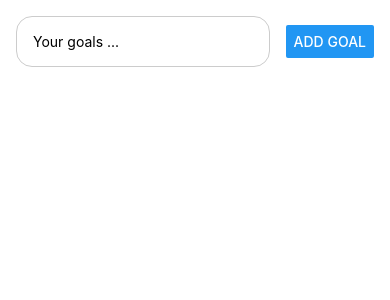
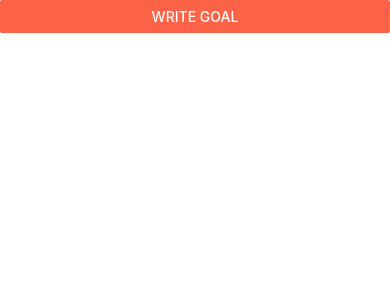
Before and after one commit to hadis-soleymani/TodoApp, a React Native app: screen / in a window 390 px wide. Shown: the top 300 px of the page. Built offline with nearby package versions, Linux system fonts and the light colour scheme.

Commit message:
add modal

```diff
--- a/App.tsx
+++ b/App.tsx
@@ -9,18 +9,20 @@
  */
 
 import React, { useState } from "react";
-import { SafeAreaView, StyleSheet, View, FlatList } from "react-native";
+import { SafeAreaView, StyleSheet, View, FlatList, Button } from "react-native";
 import GoalInput from "./components/GoalInput";
 import GoalItem from "./components/GoalItem";
 
 const App = () => {
   const [goals, setGoals] = useState<{ text: string; key: string }[]>([]);
+  const [modalVisibled, setModalVisibled]=useState(false);
 
   const addGoalHandler = (enteredGoalText: string) => {
     setGoals((currentGoals) => [
       ...currentGoals,
       { text: enteredGoalText, key: Math.random().toString() },
     ]);
+    modalHandler()
   };
 
   const deleteGoal = (id: string) => {
@@ -30,9 +32,14 @@ const App = () => {
     });
   };
 
+  const modalHandler=()=>{
+    setModalVisibled(!modalVisibled)
+  }
+
   return (
     <SafeAreaView>
-      <GoalInput onPress={addGoalHandler} />
+      <Button title="write goal" color="tomato" onPress={modalHandler}/>
+      <GoalInput onPress={addGoalHandler} visible={modalVisibled} />
       <View style={styles.listContainer}>
         <FlatList
           data={goals}
--- a/components/GoalInput.tsx
+++ b/components/GoalInput.tsx
@@ -1,11 +1,12 @@
 import React, { useState } from "react";
-import { TextInput, StyleSheet, Button, View } from "react-native";
+import { TextInput, StyleSheet, Button, View, Modal, SafeAreaView } from "react-native";
 
 interface Props {
   onPress: (enteredGoalText: string) => void;
+  visible: boolean;
 }
 
-const GoalInput: React.FC<Props> = ({ onPress }) => {
+const GoalInput: React.FC<Props> = ({ onPress,visible }) => {
   const [goal, setGoal] = useState("");
 
   const inputHandler = (text: string) => {
@@ -18,15 +19,17 @@ const GoalInput: React.FC<Props> = ({ onPress }) => {
   };
 
   return (
-    <View style={styles.container}>
+    <Modal visible={visible} animationType="slide">
+    <SafeAreaView style={styles.container}>
       <TextInput
         style={styles.textInput}
         placeholder="Your goals ..."
         onChangeText={inputHandler}
         value={goal}
       />
-      <Button title="Add goal" onPress={onPressHandler}></Button>
-    </View>
+      <Button title="Add goal" onPress={onPressHandler} color="#fff" ></Button>
+    </SafeAreaView>
+    </Modal>
   );
 };
 
@@ -35,7 +38,9 @@ const styles = StyleSheet.create({
     display: "flex",
     flexDirection: "row",
     alignItems: "center",
-    marginRight: 16,
+    backgroundColor:'tomato',
+    paddingRight:16,
+    flex:1
   },
   textInput: {
     margin: 16,
@@ -44,6 +49,7 @@ const styles = StyleSheet.create({
     padding: 16,
     borderRadius: 16,
     flex: 3,
+    color:'#fff'
   },
 });
 
--- a/components/GoalItem.tsx
+++ b/components/GoalItem.tsx
@@ -4,28 +4,35 @@ interface Item {
   onDeleteHandler: (id: string) => void;
 }
 const GoalItem: React.FC<Item> = ({ item, onDeleteHandler }) => {
-  console.log(item)
-    return (
-    <Pressable onPress={onDeleteHandler.bind(this, item.key)}>
-      <View style={styles.goalView}>
+  console.log(item);
+  return (
+    <View style={styles.goalView}>
+      <Pressable
+        android_ripple={{ color: "#fff" }}
+        onPress={onDeleteHandler.bind(this, item.key)}
+        style={({pressed}) => pressed && styles.pressedItem}
+      >
         <Text style={styles.goal}>{item.text}</Text>
-      </View>
-    </Pressable>
+      </Pressable>
+    </View>
   );
 };
 
 const styles = StyleSheet.create({
   goalView: {
     backgroundColor: "tomato",
-    padding: 16,
     marginVertical: 8,
     borderRadius: 16,
   },
   goal: {
     color: "white",
     fontSize: 16,
+    padding: 16,
     fontWeight: "600",
   },
+  pressedItem:{
+    opacity:0.5
+  }
 });
 
 export default GoalItem;
```
